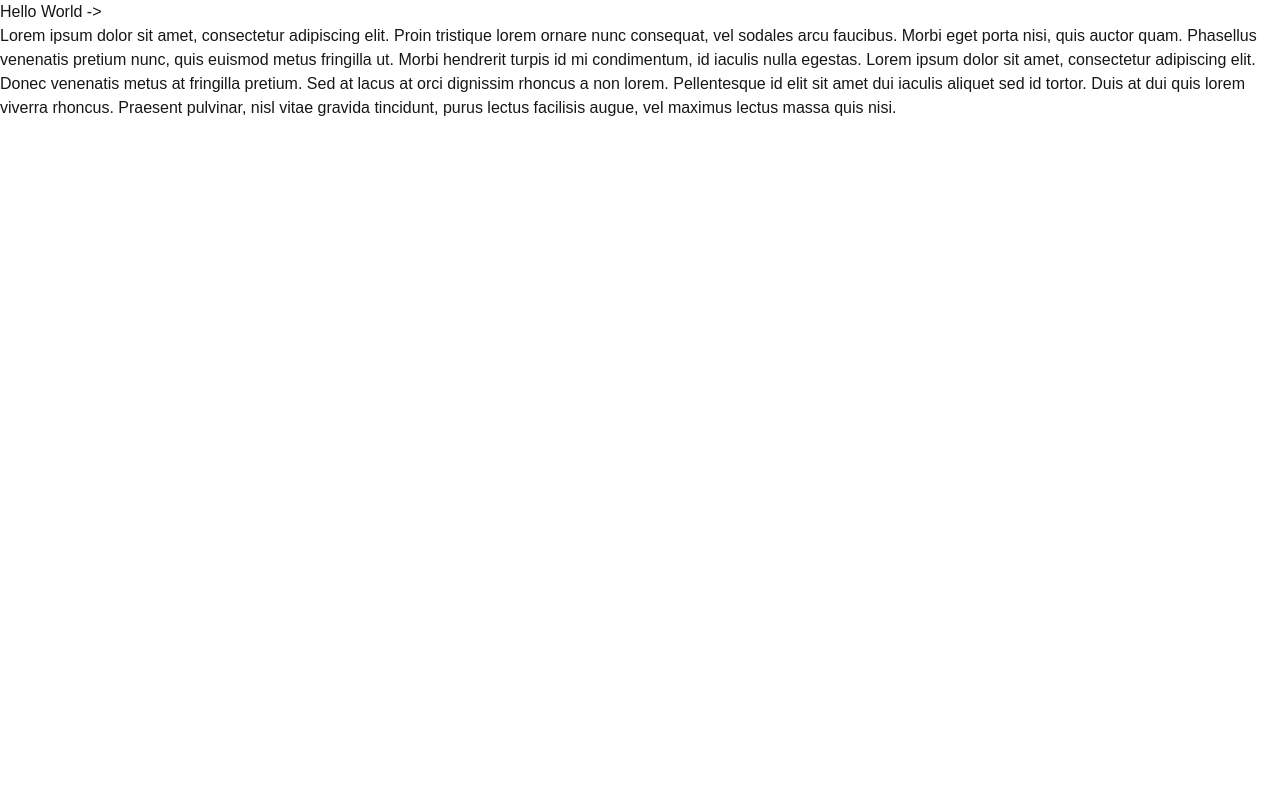
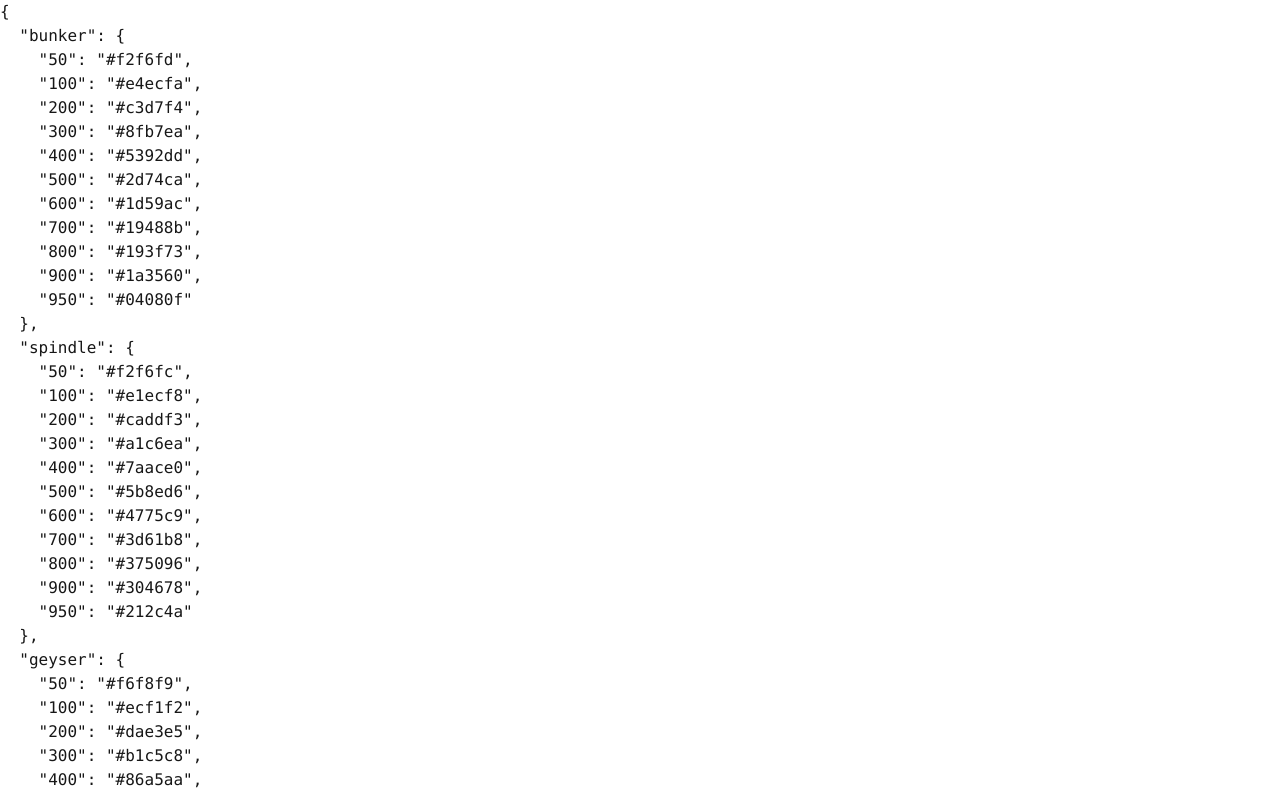
Before and after one commit to gpmarchi/flash, a Next.js app in the folder apps/web/: page / in a window 1280 px wide. Shown: the top 795 px of the page. Built offline with nearby package versions, Linux system fonts and the light colour scheme.

Commit message:
feat: add tokens package dependency to web project

```diff
--- a/apps/web/package.json
+++ b/apps/web/package.json
@@ -12,7 +12,8 @@
     "next": "15.1.2",
     "react": "^19.0.0",
     "react-dom": "^19.0.0",
-    "@repo/ui": "workspace:*"
+    "@repo/ui": "workspace:*",
+    "@repo/tokens": "workspace:*"
   },
   "devDependencies": {
     "@eslint/eslintrc": "^3",
--- a/apps/web/src/app/page.tsx
+++ b/apps/web/src/app/page.tsx
@@ -1,20 +1,9 @@
-import { Card } from '@repo/ui/card'
+import { colors } from '@repo/tokens/colors'
 
 export default function Home() {
   return (
     <div>
-      <Card title="Hello World" href="/">
-        Lorem ipsum dolor sit amet, consectetur adipiscing elit. Proin tristique
-        lorem ornare nunc consequat, vel sodales arcu faucibus. Morbi eget porta
-        nisi, quis auctor quam. Phasellus venenatis pretium nunc, quis euismod
-        metus fringilla ut. Morbi hendrerit turpis id mi condimentum, id iaculis
-        nulla egestas. Lorem ipsum dolor sit amet, consectetur adipiscing elit.
-        Donec venenatis metus at fringilla pretium. Sed at lacus at orci
-        dignissim rhoncus a non lorem. Pellentesque id elit sit amet dui iaculis
-        aliquet sed id tortor. Duis at dui quis lorem viverra rhoncus. Praesent
-        pulvinar, nisl vitae gravida tincidunt, purus lectus facilisis augue,
-        vel maximus lectus massa quis nisi.
-      </Card>
+      <pre>{JSON.stringify(colors, null, 2)}</pre>
     </div>
   )
 }
```
Also changed, not shown: 1 other file (tests, documents, lock files or other folders).
